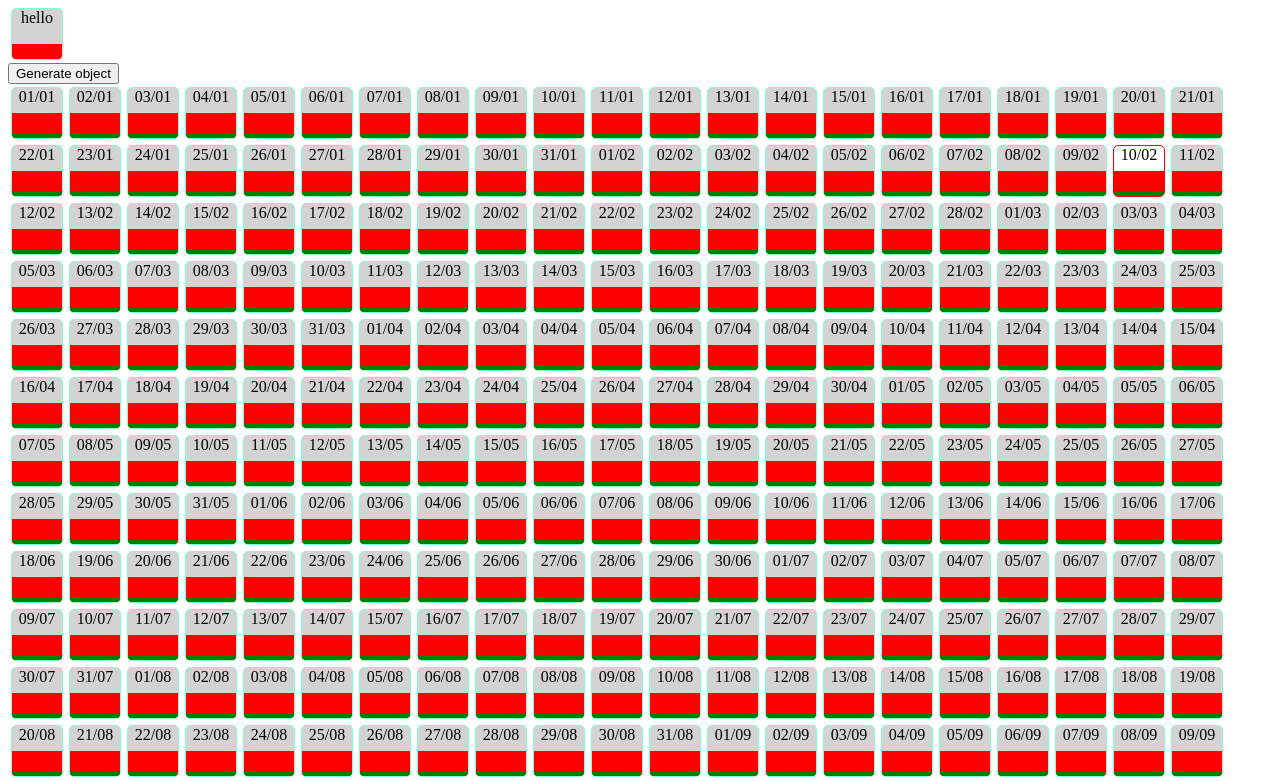
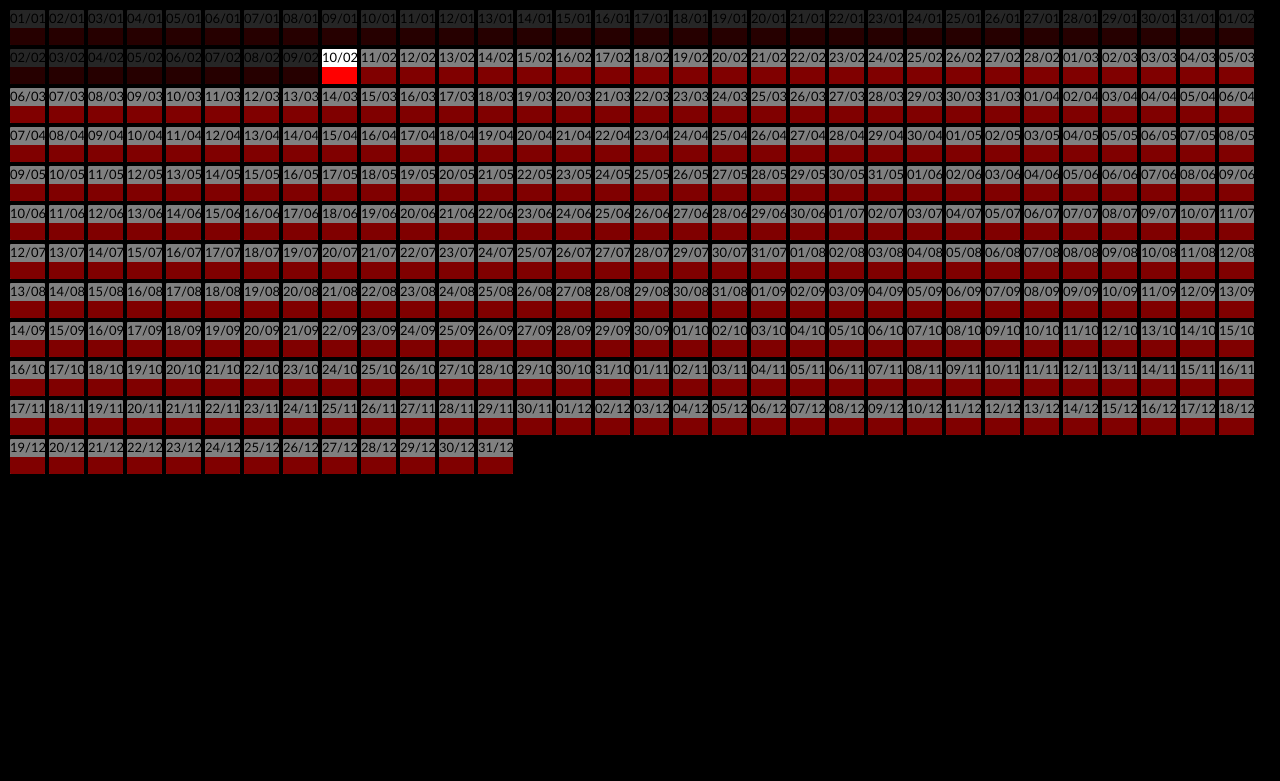
Before and after one commit to MaxPikulin/zavit, a React (Create React App) app: page / in a window 1280 px wide. Shown: the top 781 px of the page. Built offline with nearby package versions, Linux system fonts and the light colour scheme.

Commit message:
some visual changes.

```diff
--- a/src/components/App.css
+++ b/src/components/App.css
@@ -0,0 +1,3 @@
+body {
+  background-color: black;
+}
--- a/src/components/App.js
+++ b/src/components/App.js
@@ -2,6 +2,7 @@ import React, { /* Component */ } from 'react';
 import DayContainer from './DayContainer';
 import TestThumb from './TestThumb';
 import DayDetails from './DayDetails';
+import './App.css';
 
 class App extends React.PureComponent {
   constructor(props) {
@@ -96,9 +97,9 @@ class App extends React.PureComponent {
   render() {
     return (
       <div className="container">
-        <TestThumb /><button onClick={(e) => this.handleGenerateClick(e)}>Generate object</button>
         <DayContainer days={this.state.days} handleFlip={this.handleFlip} />
         <DayDetails visibility={this.state.visibility} closeDetails={this.handleCloseDetails} day={this.state.dayDetails} />
+        {/* <TestThumb /><button onClick={(e) => this.handleGenerateClick(e)}>Generate object</button> */}
       </div>
     );
   }
--- a/src/components/DayContainer.css
+++ b/src/components/DayContainer.css
@@ -2,7 +2,3 @@
   display: flex;
   flex-wrap: wrap;
 }
-.break {
-  width:200px;
-  margin: 6px;
-}
--- a/src/components/DayContainer.js
+++ b/src/components/DayContainer.js
@@ -3,14 +3,20 @@ import './DayContainer.css';
 import DayThumb from './DayThumb';
 
 class DayContainer extends React.PureComponent {
-
+  today() {
+    let now = new Date();
+    let yearStart = new Date(now.getFullYear(), 0, 1, 6);
+    let todayNum = Math.floor((now - yearStart) / 86400000);
+    return todayNum;
+  }
   render() {
+    let todayNum = this.today();
     let days = this.props.days;
     let dayElements = [];
     if (days) {
       for (let dayNum in days) {
-        console.log(days[dayNum]);
-        dayElements.push(<DayThumb day={days[dayNum]} handleFlip={this.props.handleFlip} key={dayNum} id={dayNum}/>);
+        // console.log(days[dayNum]);
+        dayElements.push(<DayThumb day={days[dayNum]} handleFlip={this.props.handleFlip} key={dayNum} id={dayNum} todayNum={todayNum}/>);
       }
     }
 
--- a/src/components/DayDetails.js
+++ b/src/components/DayDetails.js
@@ -16,7 +16,7 @@ class DayDetails extends Component {
           {props}
         </div>
       </div>
-    );
+    )
   }
 }
 
--- a/src/components/DayThumb.css
+++ b/src/components/DayThumb.css
@@ -2,24 +2,25 @@
   background-color: blueviolet;
 }
 
-.day-thumb-container {
-  width: 50px;
-  height: 50px;
-  border: 1px solid aquamarine;
-  background-color: lightgray;
-  margin: 3px;
-  border-radius: 5px;
+.day-wh {
+  width: 35px;
+  height: 35px;
   text-align: center;
   user-select: none;
+  font-size: 0.9em;
+  font-family: 'Gill Sans', 'Gill Sans MT', Calibri, 'Trebuchet MS', sans-serif
+}
+
+.day-thumb-container {
+  /* border: 1px solid green; */
+  background-color: lightgray;
+  margin: 2px;
+  border-radius: 1px;
   position: relative;
   overflow: hidden;
 }
 .day-thumb {
-  width: 50px;
-  height: 50px;
   bottom: 0;
-  text-align: center;
-  user-select: none;
   position: absolute;
 }
 
@@ -27,3 +28,17 @@
   background-color: red;
   height: 50%;
 }
+
+.day-past {
+  background-color: rgb(255, 255, 255);
+  border-color: red;
+  opacity: 0.15;
+}
+.day-today {
+  background-color: rgb(255, 255, 255);
+  border-color: white;
+}
+.day-future {
+  background-color: rgba(255, 255, 255);
+  opacity: 0.5;
+}
--- a/src/components/DayThumb.js
+++ b/src/components/DayThumb.js
@@ -3,27 +3,30 @@ import './DayThumb.css';
 
 class DayThumb extends React.PureComponent {
 
-  today() {
-    let td = new Date().toLocaleDateString('en-GB').slice(0, -5);
-    if (this.props.day.date === td)
-      return { borderColor: 'red',
-    backgroundColor: 'white', }
-    return {};
+  todayStyle(todayNum, thisNum) {
+    switch (true) {
+      case todayNum < thisNum:
+        return 'day-future';
+      case todayNum > thisNum:
+        return 'day-past';
+      default:
+        return 'day-today';
+    }
   }
 
   render() {
-    let { day, handleFlip, id } = this.props;
+    let { day, handleFlip, id, todayNum } = this.props;
     let greenBox = {
       backgroundColor: 'green',
-      height: '10%',
+      height: '0%',
     }
-    let today = this.today();
+    let today = this.todayStyle(todayNum, id);
 
     return (
-      <div style={today} className='day-thumb-container'>
-        <div className='day-thumb req-box'></div>
-        <div style={greenBox} className='day-thumb'></div>
-        <div className={'day-thumb'} id={id} onClick={(e) => handleFlip(e)}>
+      <div className={'day-thumb-container day-wh ' + today}>
+        <div className='day-thumb day-wh req-box'></div>
+        <div style={greenBox} className='day-thumb day-wh'></div>
+        <div className='day-thumb day-wh' id={id} onClick={(e) => handleFlip(e)}>
           {day.date}
         </div>
       </div>
--- a/src/components/TestThumb.js
+++ b/src/components/TestThumb.js
@@ -22,14 +22,14 @@ class TestThumb extends Component {
       height: '30%'
     }
     return (
-      <div className='day-thumb-container' onClick={(e) => this.clickHandler(e)}>
-        <div style={redBox} className='day-thumb req-box'>
+      <div className='day-thumb-container day-wh' onClick={(e) => this.clickHandler(e)}>
+        <div style={redBox} className='day-thumb day-wh req-box'>
 
         </div>
-        <div style={greenBox} className='day-thumb green'>
+        <div style={greenBox} className='day-thumb day-wh green'>
 
         </div>
-        <div className='day-thumb'>
+        <div className='day-thumb day-wh'>
           hello
         </div>
       </div>
```
